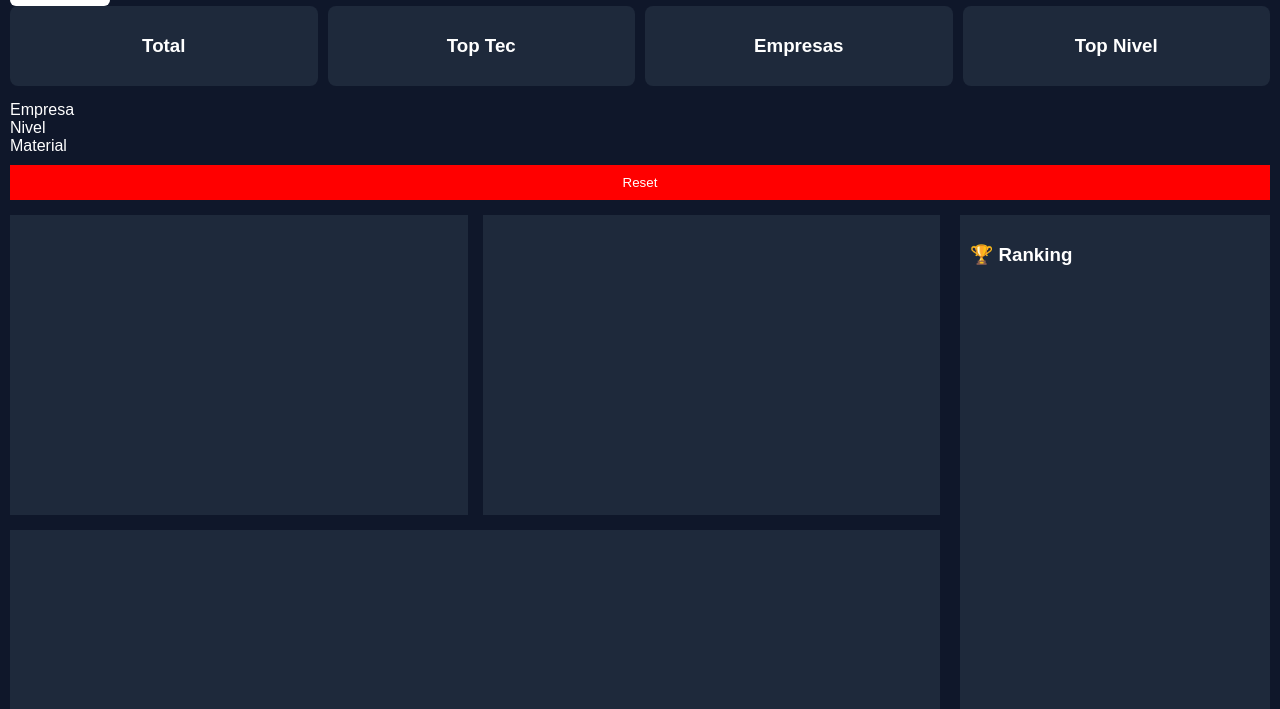
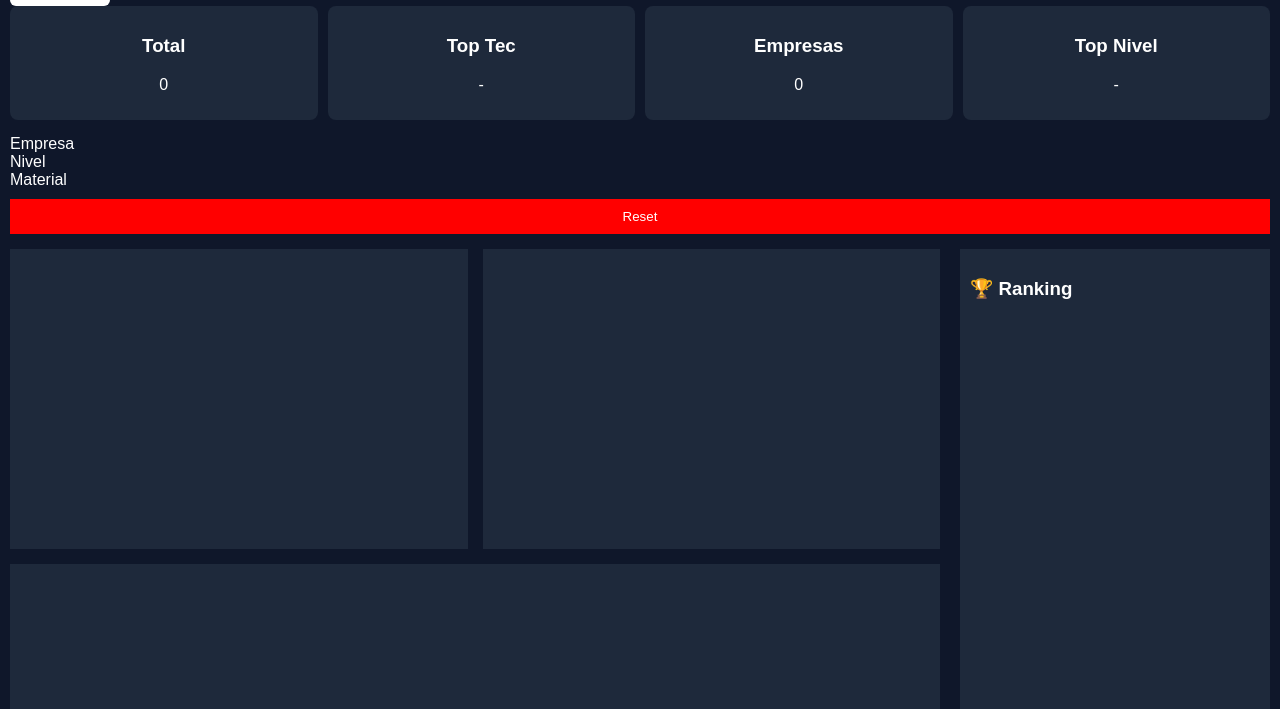
Before and after one commit to andrewsquare79/compraspublicas, a plain HTML site: page index.html in a window 1280 px wide. Shown: the part 91-800 px from the top of the page. Drawn offline with nearby package versions, Linux system fonts and the light colour scheme.

Commit message:
Update index.html

```diff
--- a/index.html
+++ b/index.html
@@ -3,10 +3,13 @@
 <head>
 <meta charset="UTF-8">
 <meta name="viewport" content="width=device-width, initial-scale=1.0">
+
 <title>Consumo de cable - Compras públicas Ecuador</title>
 
+<!-- CSS -->
 <link rel="stylesheet" href="style.css">
 
+<!-- LIBRERÍAS -->
 <script src="https://cdn.jsdelivr.net/npm/chart.js"></script>
 <script src="https://cdn.jsdelivr.net/npm/papaparse@5.4.1/papaparse.min.js"></script>
 
@@ -25,13 +28,14 @@
 </header>
 
 <section class="kpis">
-  <div class="kpi"><h3>Total</h3><p id="totalKPI"></p></div>
-  <div class="kpi"><h3>Top Tec</h3><p id="topTecKPI"></p></div>
-  <div class="kpi"><h3>Empresas</h3><p id="empresasKPI"></p></div>
-  <div class="kpi"><h3>Top Nivel</h3><p id="topNivelKPI"></p></div>
+  <div class="kpi"><h3>Total</h3><p id="totalKPI">0</p></div>
+  <div class="kpi"><h3>Top Tec</h3><p id="topTecKPI">-</p></div>
+  <div class="kpi"><h3>Empresas</h3><p id="empresasKPI">0</p></div>
+  <div class="kpi"><h3>Top Nivel</h3><p id="topNivelKPI">-</p></div>
 </section>
 
 <section class="filters">
+
   <div>
     <label>Empresa</label>
     <div id="empresaFilter" class="filter-buttons"></div>
@@ -72,6 +76,7 @@
 0998879869 / andres.cuadrado.ex@prysmian.com
 </footer>
 
+<!-- SCRIPT -->
 <script src="script.js"></script>
 
 </body>
```
